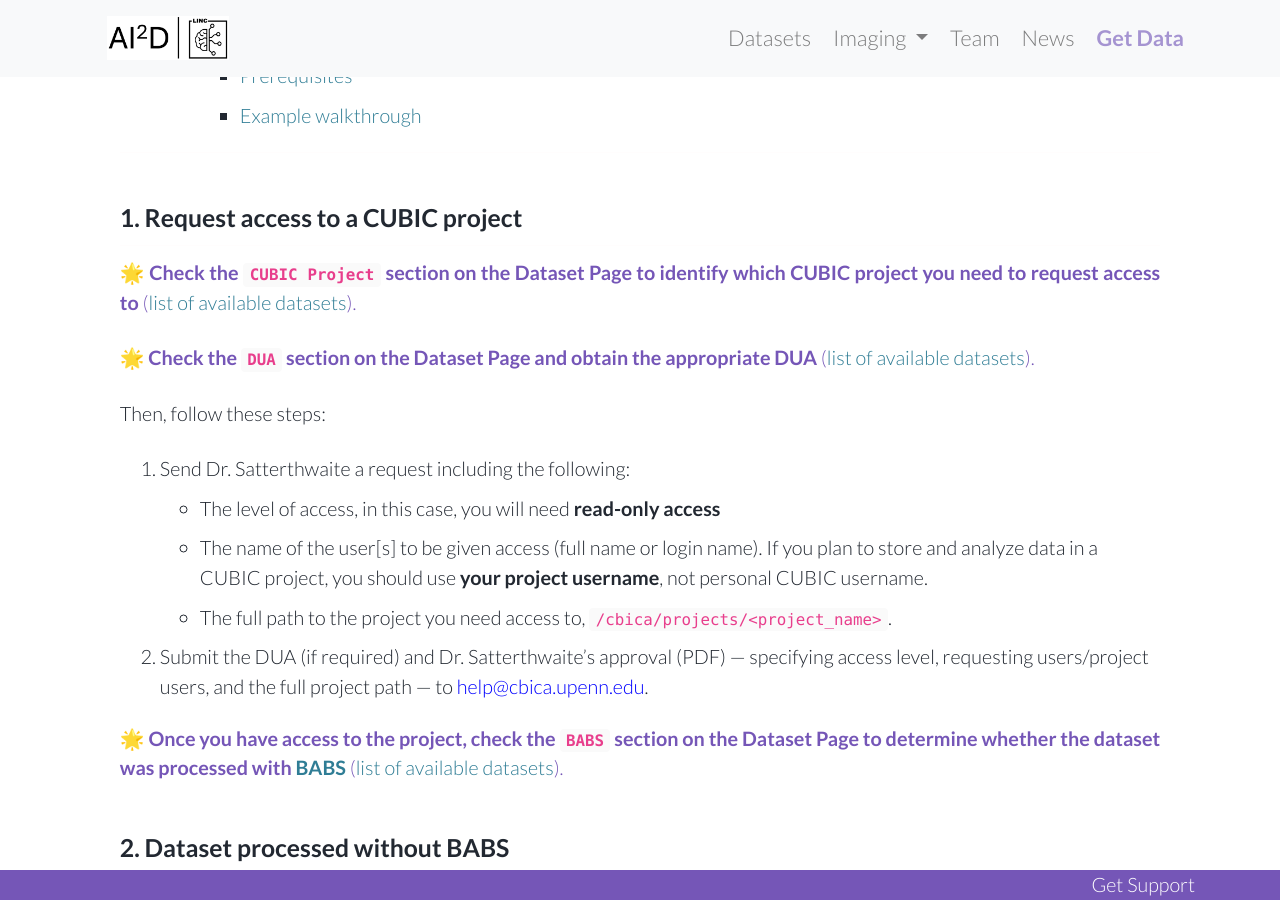
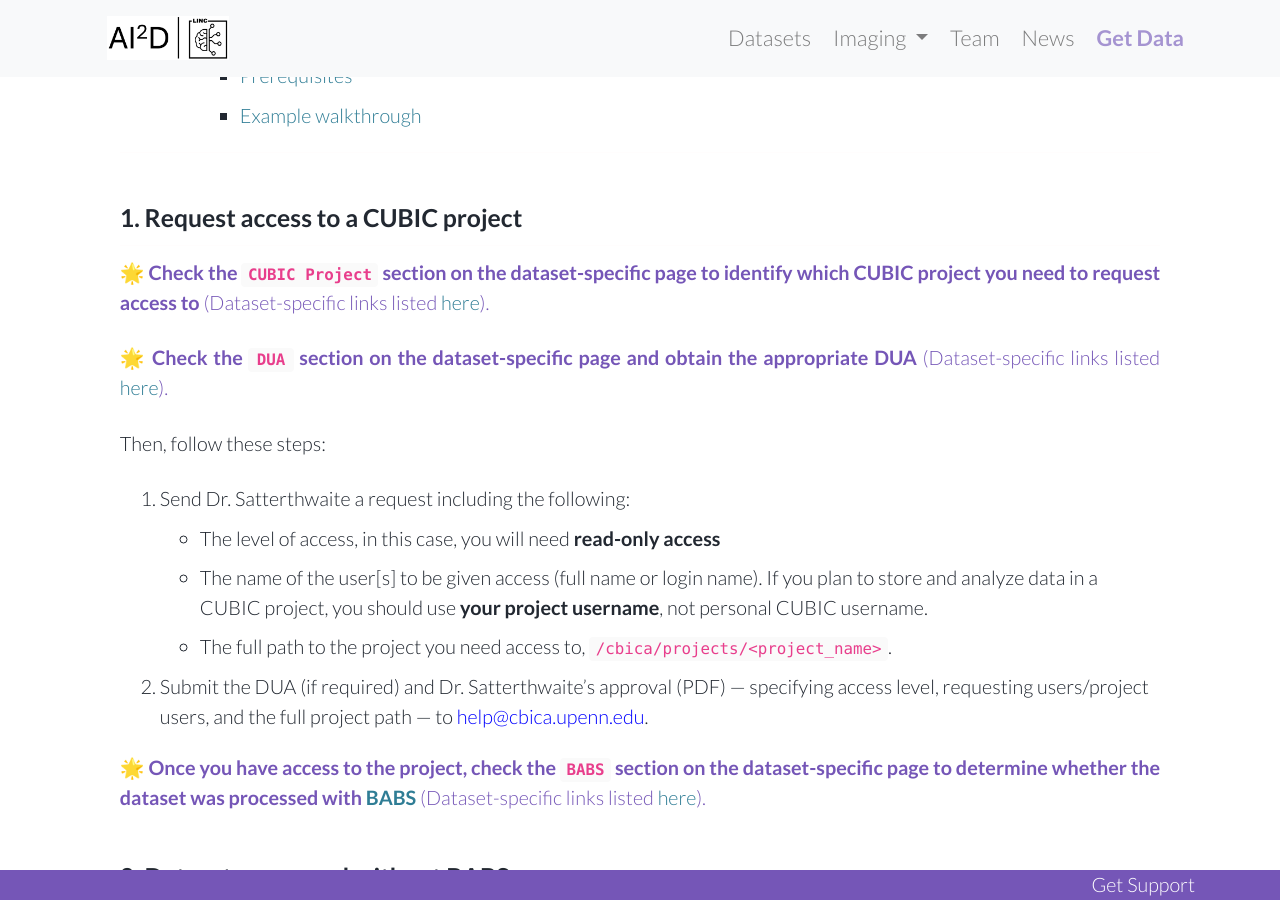
Before and after one commit to PennLINC/AI2D, a Jekyll site: the page built from docs/get_data.md, in a window 1280 px wide and 900 px high, scrolled down 556 px. Built offline with Jekyll 4.4.1, drawn with Linux system fonts in a browser that asks for light colours; cached includes are drawn as plain includes.

```diff
--- a/docs/get_data.md
+++ b/docs/get_data.md
@@ -26,9 +26,9 @@ The following instruction are intended specifically to get data on CUBIC.
 
 ## 1. Request access to a CUBIC project
 
-<span style="color: #7556b7;">🌟 **Check the `CUBIC Project` section on the Dataset Page to identify which CUBIC project you need to request access to** ([list of available datasets]({{ site.baseurl }}/docs/datasets)).</span>
+<span style="color: #7556b7;">🌟 **Check the `CUBIC Project` section on the dataset-specific page to identify which CUBIC project you need to request access to** (Dataset-specific links listed [here]({{ site.baseurl }}/docs/datasets)).</span>
 
-<span style="color: #7556b7;">🌟 **Check the `DUA` section on the Dataset Page and obtain the appropriate DUA** ([list of available datasets]({{ site.baseurl }}/docs/datasets)).</span>
+<span style="color: #7556b7;">🌟 **Check the `DUA` section on the dataset-specific page and obtain the appropriate DUA** (Dataset-specific links listed [here]({{ site.baseurl }}/docs/datasets)).</span>
 
 Then, follow these steps:
 
@@ -39,7 +39,7 @@ Then, follow these steps:
 2. Submit the DUA (if required) and Dr. Satterthwaite’s approval (PDF) — specifying access level, requesting users/project users, and the full project path — to <span style="color: blue;">help@cbica.upenn.edu</span>.
 
 
-<span style="color: #7556b7;">🌟 **Once you have access to the project, check the `BABS` section on the Dataset Page to determine whether the dataset was processed with [BABS]({{  site.baseurl }}/docs/imaging/image_babs)** ([list of available datasets]({{ site.baseurl }}/docs/datasets)).</span>
+<span style="color: #7556b7;">🌟 **Once you have access to the project, check the `BABS` section on the dataset-specific page to determine whether the dataset was processed with [BABS]({{  site.baseurl }}/docs/imaging/image_babs)** (Dataset-specific links listed [here]({{ site.baseurl }}/docs/datasets)).</span>
 
 ## 2. Dataset processed without BABS
 
```
Also changed, not shown: docs/datasets/_posts/2025-08-16-HCP-YA.md (+14 -14 lines), 3 other files.
